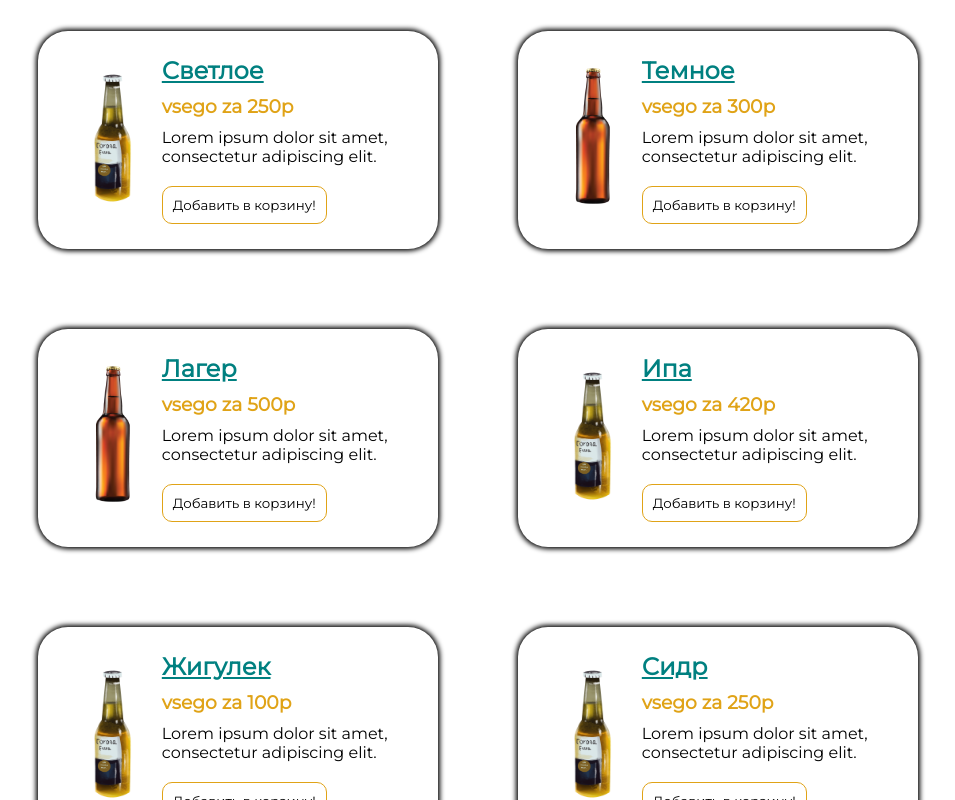
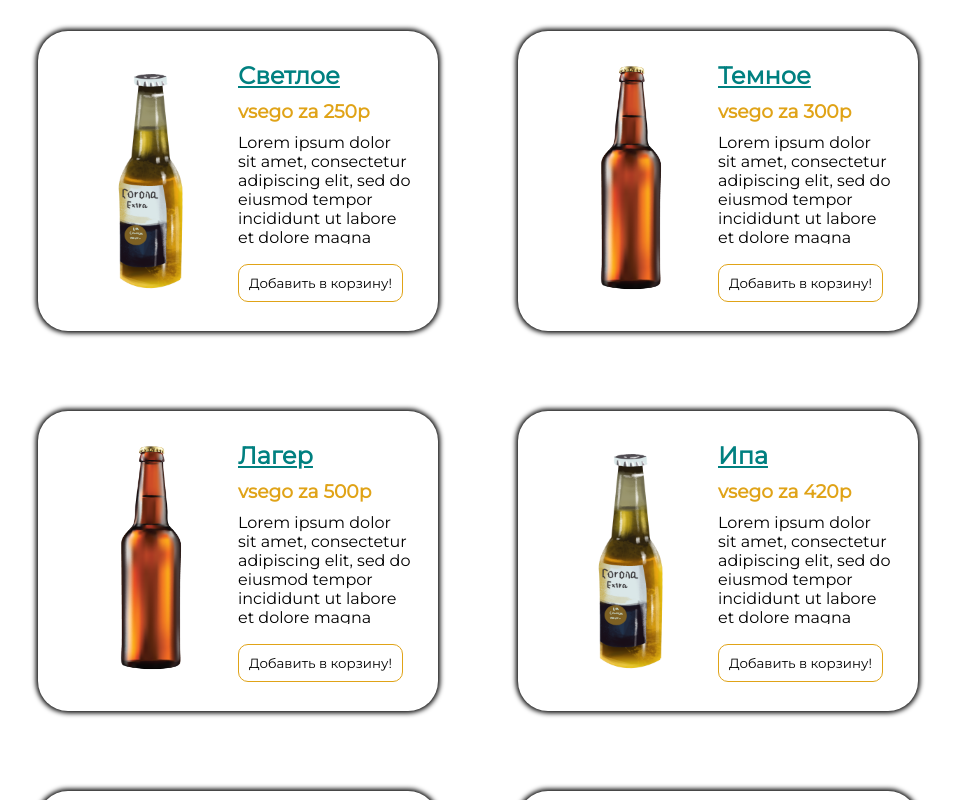
Before and after one commit to Romanovi3/my-store, a React (Create React App) app: page / in a window 1280 px wide. Shown: the part 1080-1880 px from the top of the page, without its empty margins (162-1117 px from the left). Built offline with nearby package versions, Linux system fonts and the light colour scheme.

Commit message:
papa dodelal modalnoe okno

```diff
--- a/src/App.js
+++ b/src/App.js
@@ -21,7 +21,7 @@ function App() {
       price: 250,
       quantity: 1,
       category: 'light',
-      description: 'Lorem ipsum dolor sit amet, consectetur adipiscing elit.',
+      description: 'Lorem ipsum dolor sit amet, consectetur adipiscing elit, sed do eiusmod tempor incididunt ut labore et dolore magna aliqua. Ut enim ad minim veniam, quis nostrud exercitation ullamco laboris nisi ut aliquip ex ea commodo consequat. Duis aute irure dolor in reprehenderit in voluptate velit esse cillum dolore eu fugiat nulla pariatur. Excepteur sint occaecat cupidatat non proident, sunt in culpa qui officia deserunt mollit anim id est laborum.',
       img: 'light.png'
     },
     { id: 2,
@@ -29,7 +29,7 @@ function App() {
       price: 300,
       quantity: 1,
       category: 'dark',
-      description: 'Lorem ipsum dolor sit amet, consectetur adipiscing elit.',
+      description: 'Lorem ipsum dolor sit amet, consectetur adipiscing elit, sed do eiusmod tempor incididunt ut labore et dolore magna aliqua. Ut enim ad minim veniam, quis nostrud exercitation ullamco laboris nisi ut aliquip ex ea commodo consequat. Duis aute irure dolor in reprehenderit in voluptate velit esse cillum dolore eu fugiat nulla pariatur. Excepteur sint occaecat cupidatat non proident, sunt in culpa qui officia deserunt mollit anim id est laborum.',
       img: 'dark.png'
     },
     { id: 3,
@@ -37,7 +37,7 @@ function App() {
       price: 500,
       quantity: 1,
       category: 'dark',
-      description: 'Lorem ipsum dolor sit amet, consectetur adipiscing elit.',
+      description: 'Lorem ipsum dolor sit amet, consectetur adipiscing elit, sed do eiusmod tempor incididunt ut labore et dolore magna aliqua. Ut enim ad minim veniam, quis nostrud exercitation ullamco laboris nisi ut aliquip ex ea commodo consequat. Duis aute irure dolor in reprehenderit in voluptate velit esse cillum dolore eu fugiat nulla pariatur. Excepteur sint occaecat cupidatat non proident, sunt in culpa qui officia deserunt mollit anim id est laborum.',
       img: 'dark.png'
     },
     { id: 4,
@@ -45,7 +45,7 @@ function App() {
       price: 420,
       quantity: 1,
       category: 'light',
-      description: 'Lorem ipsum dolor sit amet, consectetur adipiscing elit.',
+      description: 'Lorem ipsum dolor sit amet, consectetur adipiscing elit, sed do eiusmod tempor incididunt ut labore et dolore magna aliqua. Ut enim ad minim veniam, quis nostrud exercitation ullamco laboris nisi ut aliquip ex ea commodo consequat. Duis aute irure dolor in reprehenderit in voluptate velit esse cillum dolore eu fugiat nulla pariatur. Excepteur sint occaecat cupidatat non proident, sunt in culpa qui officia deserunt mollit anim id est laborum.',
       img: 'light.png'
     },
     { id: 5,
@@ -53,7 +53,7 @@ function App() {
       price: 100,
       quantity: 1,
       category: 'light',
-      description: 'Lorem ipsum dolor sit amet, consectetur adipiscing elit.',
+      description: 'Lorem ipsum dolor sit amet, consectetur adipiscing elit, sed do eiusmod tempor incididunt ut labore et dolore magna aliqua. Ut enim ad minim veniam, quis nostrud exercitation ullamco laboris nisi ut aliquip ex ea commodo consequat. Duis aute irure dolor in reprehenderit in voluptate velit esse cillum dolore eu fugiat nulla pariatur. Excepteur sint occaecat cupidatat non proident, sunt in culpa qui officia deserunt mollit anim id est laborum.',
       img: 'light.png'
     },
     { id: 6,
@@ -61,7 +61,7 @@ function App() {
       price: 250,
       quantity: 1,
       category: 'light',
-      description: 'Lorem ipsum dolor sit amet, consectetur adipiscing elit.',
+      description: 'Lorem ipsum dolor sit amet, consectetur adipiscing elit, sed do eiusmod tempor incididunt ut labore et dolore magna aliqua. Ut enim ad minim veniam, quis nostrud exercitation ullamco laboris nisi ut aliquip ex ea commodo consequat. Duis aute irure dolor in reprehenderit in voluptate velit esse cillum dolore eu fugiat nulla pariatur. Excepteur sint occaecat cupidatat non proident, sunt in culpa qui officia deserunt mollit anim id est laborum.',
       img: 'light.png'
     },
     { id: 7,
@@ -69,7 +69,7 @@ function App() {
       price: 260,
       quantity: 1,
       category: 'strong',
-      description: 'Lorem ipsum dolor sit amet, consectetur adipiscing elit.',
+      description: 'Lorem ipsum dolor sit amet, consectetur adipiscing elit, sed do eiusmod tempor incididunt ut labore et dolore magna aliqua. Ut enim ad minim veniam, quis nostrud exercitation ullamco laboris nisi ut aliquip ex ea commodo consequat. Duis aute irure dolor in reprehenderit in voluptate velit esse cillum dolore eu fugiat nulla pariatur. Excepteur sint occaecat cupidatat non proident, sunt in culpa qui officia deserunt mollit anim id est laborum.',
       img: 'vodka.png'
     },
     { id: 8,
@@ -77,7 +77,7 @@ function App() {
       price: 200,
       quantity: 1,
       category: 'strong',
-      description: 'Lorem ipsum dolor sit amet, consectetur adipiscing elit.',
+      description: 'Lorem ipsum dolor sit amet, consectetur adipiscing elit, sed do eiusmod tempor incididunt ut labore et dolore magna aliqua. Ut enim ad minim veniam, quis nostrud exercitation ullamco laboris nisi ut aliquip ex ea commodo consequat. Duis aute irure dolor in reprehenderit in voluptate velit esse cillum dolore eu fugiat nulla pariatur. Excepteur sint occaecat cupidatat non proident, sunt in culpa qui officia deserunt mollit anim id est laborum.',
       img: 'vodka.png'
     },
     { id: 9,
@@ -85,7 +85,7 @@ function App() {
       price: 240,
       quantity: 1,
       category: 'light',
-      description: 'Lorem ipsum dolor sit amet, consectetur adipiscing elit.',
+      description: 'Lorem ipsum dolor sit amet, consectetur adipiscing elit, sed do eiusmod tempor incididunt ut labore et dolore magna aliqua. Ut enim ad minim veniam, quis nostrud exercitation ullamco laboris nisi ut aliquip ex ea commodo consequat. Duis aute irure dolor in reprehenderit in voluptate velit esse cillum dolore eu fugiat nulla pariatur. Excepteur sint occaecat cupidatat non proident, sunt in culpa qui officia deserunt mollit anim id est laborum.',
       img: 'light.png'
     },
     { id: 10,
@@ -93,7 +93,7 @@ function App() {
       price: 200,
       quantity: 1,
       category: 'strong',
-      description: 'Lorem ipsum dolor sit amet, consectetur adipiscing elit.',
+      description: 'Lorem ipsum dolor sit amet, consectetur adipiscing elit, sed do eiusmod tempor incididunt ut labore et dolore magna aliqua. Ut enim ad minim veniam, quis nostrud exercitation ullamco laboris nisi ut aliquip ex ea commodo consequat. Duis aute irure dolor in reprehenderit in voluptate velit esse cillum dolore eu fugiat nulla pariatur. Excepteur sint occaecat cupidatat non proident, sunt in culpa qui officia deserunt mollit anim id est laborum.',
       img: 'vodka.png'
     },
     { id: 11,
@@ -101,7 +101,7 @@ function App() {
       price: 1200,
       quantity: 1,
       category: 'wine',
-      description: 'Lorem ipsum dolor sit amet, consectetur adipiscing elit.',
+      description: 'Lorem ipsum dolor sit amet, consectetur adipiscing elit, sed do eiusmod tempor incididunt ut labore et dolore magna aliqua. Ut enim ad minim veniam, quis nostrud exercitation ullamco laboris nisi ut aliquip ex ea commodo consequat. Duis aute irure dolor in reprehenderit in voluptate velit esse cillum dolore eu fugiat nulla pariatur. Excepteur sint occaecat cupidatat non proident, sunt in culpa qui officia deserunt mollit anim id est laborum.',
       img: 'wine.png'
     },
     { id: 12,
@@ -109,7 +109,7 @@ function App() {
       price: 500,
       quantity: 1,
       category: 'dark',
-      description: 'Lorem ipsum dolor sit amet, consectetur adipiscing elit.',
+      description: 'Lorem ipsum dolor sit amet, consectetur adipiscing elit, sed do eiusmod tempor incididunt ut labore et dolore magna aliqua. Ut enim ad minim veniam, quis nostrud exercitation ullamco laboris nisi ut aliquip ex ea commodo consequat. Duis aute irure dolor in reprehenderit in voluptate velit esse cillum dolore eu fugiat nulla pariatur. Excepteur sint occaecat cupidatat non proident, sunt in culpa qui officia deserunt mollit anim id est laborum.',
       img: 'dark.png'
     }])
 
--- a/src/components/Store.jsx
+++ b/src/components/Store.jsx
@@ -3,15 +3,17 @@ import StoreItem from "./StoreItem";
 import Categories from "./Categories";
 import ModalProduct from "./ModalProduct";
 
+
 const Store = ({product , addToCart, cartItems}) => {
 
     const [currentProduct, setCurrentProduct] = useState(product)
     let [showFull, setShowFull] = useState(false)
-    const showModal =()=>{
+    let [modalItem, setModalItem] = useState({})
+
+    const showModal =(item)=>{
+        setModalItem(modalItem = item)
         setShowFull( showFull = !showFull)
     }
-
-
         const filterProduct =(category)=>{
             setCurrentProduct(
                  product.filter(el=>el.category === category)
@@ -33,6 +35,8 @@ const Store = ({product , addToCart, cartItems}) => {
             </div>
             {showFull && <ModalProduct
                 showModal={showModal}
+                modalItem={modalItem}
+                addToCart={addToCart}
             />}
             <div className='store'>
                 {currentProduct.map((item)=>
@@ -42,6 +46,7 @@ const Store = ({product , addToCart, cartItems}) => {
                         addToCart={addToCart}
                         cartItems={cartItems}
                         showModal={showModal}
+
                     />
                 )}
             </div>
--- a/src/components/StoreItem.jsx
+++ b/src/components/StoreItem.jsx
@@ -9,7 +9,7 @@ const StoreItem = ({addToCart, item, showModal}) => {
                 <img
                     src={'./img/cardImg/' + item.img}
                     alt={item.img}
-                    onClick={()=>showModal()}
+                    onClick={()=>showModal(item)}
                 />
             </div>
             <div className='storeItem__block' >
--- a/src/index.css
+++ b/src/index.css
@@ -133,13 +133,20 @@ footer{
 }
 .storeItem {
   width: 400px;
-  height:fit-content;
+  height:300px;
   border-radius: 30px;
   padding:25px;
   margin:40px;
   box-shadow: 0 0 5px 2px black;
   display: flex;
   align-items: center;
+}
+.storeItem__block{
+  width: 50%;
+}
+.storeItem__block p{
+  overflow: hidden;
+  height: 111px;
 }
 .imgBlock{
   height: 100%;
@@ -167,38 +174,78 @@ footer{
   border: 1px solid #e0a317;
   transition: all 500ms;
   background-color: #fff;
+  cursor: pointer;
 }
 .storeItem button:hover{
   transform: scale(1.05);
   background: #e0a317;
 }
-.modalProduct{
-  position: absolute;
-  height: 120vh;
-  width: 99vw;
-  background: rgba(0,0,0,50%);
-}
+/*.modalProduct{*/
+/*  position: absolute;*/
+/*  height: 120vh;*/
+/*  width: 99vw;*/
+/*  background: rgba(0,0,0,50%);*/
+/*}*/
 .modalBlock{
   position: fixed;
-  height: 40%;
+  height: fit-content;
   width: 40%;
   padding: 50px;
-  background-color: #fff;
+  background-color: #bfecbf;
   right: 30%;
   top: 30%;
   border-radius: 20px;
+  z-index: 1;
+  display: flex;
+
 }
-.modalProduct button{
-  position: sticky;
-  padding: 16px;
-  border-radius: 50%;
+.modalBlock__imgSection{
+  width: 35%;
+}
+.modalBlock__imgSection img{
+  width: 100%;
+}
+.modalBlock__info{
+  width: 60%;
+}
+.modalBlock__info p{
+  margin:5% 0 10% 0;
+}
+.modalBlock__info h2{
+  text-decoration: underline;
+}
+.modalBlock__info button{
+  width: 200px;
+  padding:10px;
+  border-radius: 10px;
   border: none;
-  background: #a21c1c;
-  color: #fff;
-  top: 29%;
-  left: 68%;
+  transition: all 500ms;
+  background-color: #e0a317;
+  color: #000;
+  font-size:15px;
+  cursor: pointer;
+}
+.modalBlock__info button:hover{
+  -webkit-box-shadow: 0 0 10px 5px rgba(222, 48, 68, 0.76);
+  -moz-box-shadow: 0 0 10px 5px rgba(222, 48, 68, 0.76);
+  box-shadow: 0 0 10px 5px rgba(222, 48, 68, 0.76);
+}
+.xBtn{
+  position: absolute;
+  padding: 10px;
+  color: #000;
+  border: none;
+  top: 1%;
+  left: 94%;
   z-index: 1;
   cursor: pointer;
+  font-size: 20px;
+  transition: all 600ms ease;
+  background: rgba(0,0,0,0);
+}
+.xBtn:hover{
+  color: #e0a317;
+  transform: rotate(1.6rad) scale(1.3);
 }
 .shopCart{
   background: antiquewhite;
```
Also changed, not shown: src/components/ModalProduct.jsx (+11 -5 lines).
